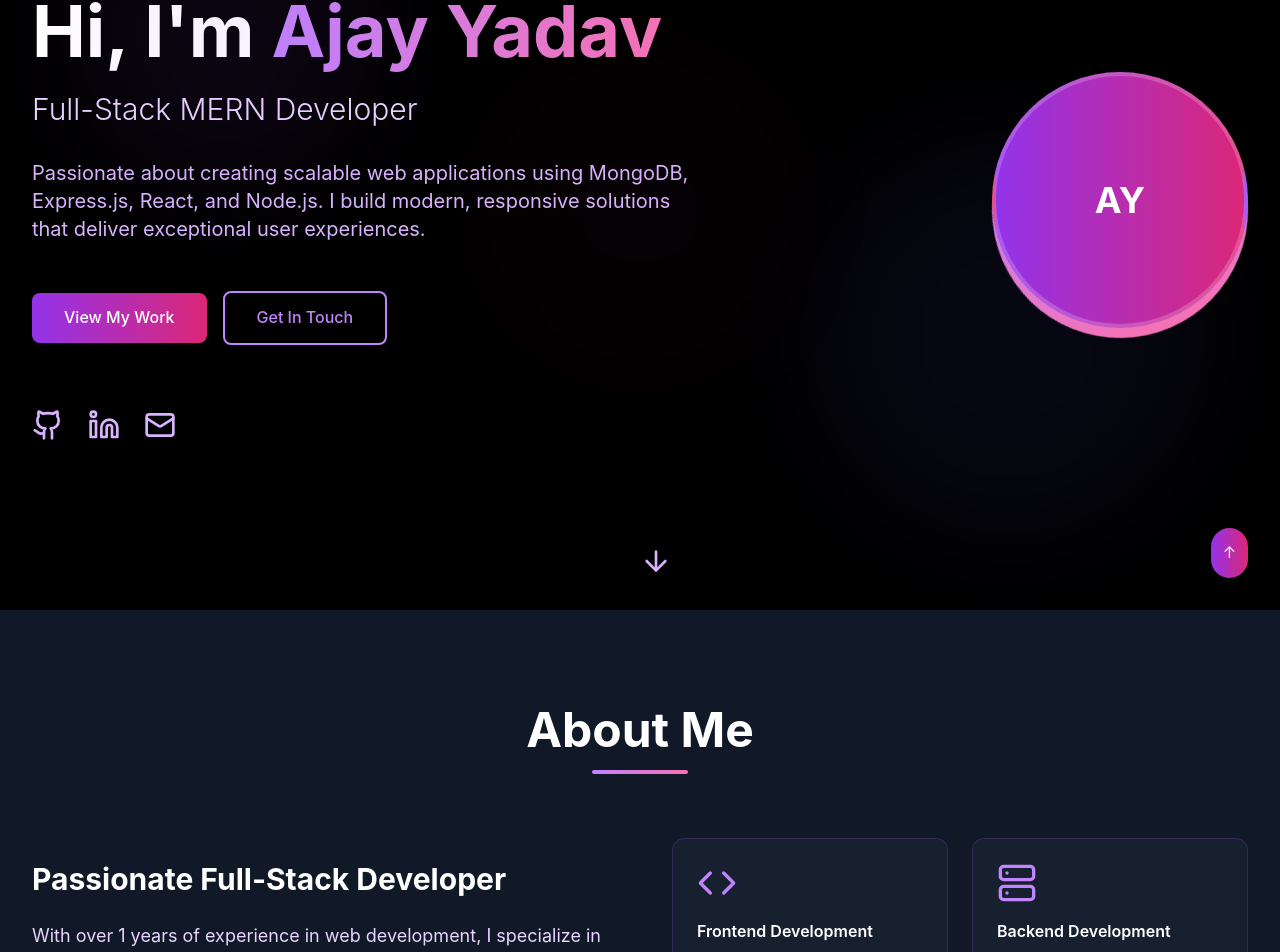
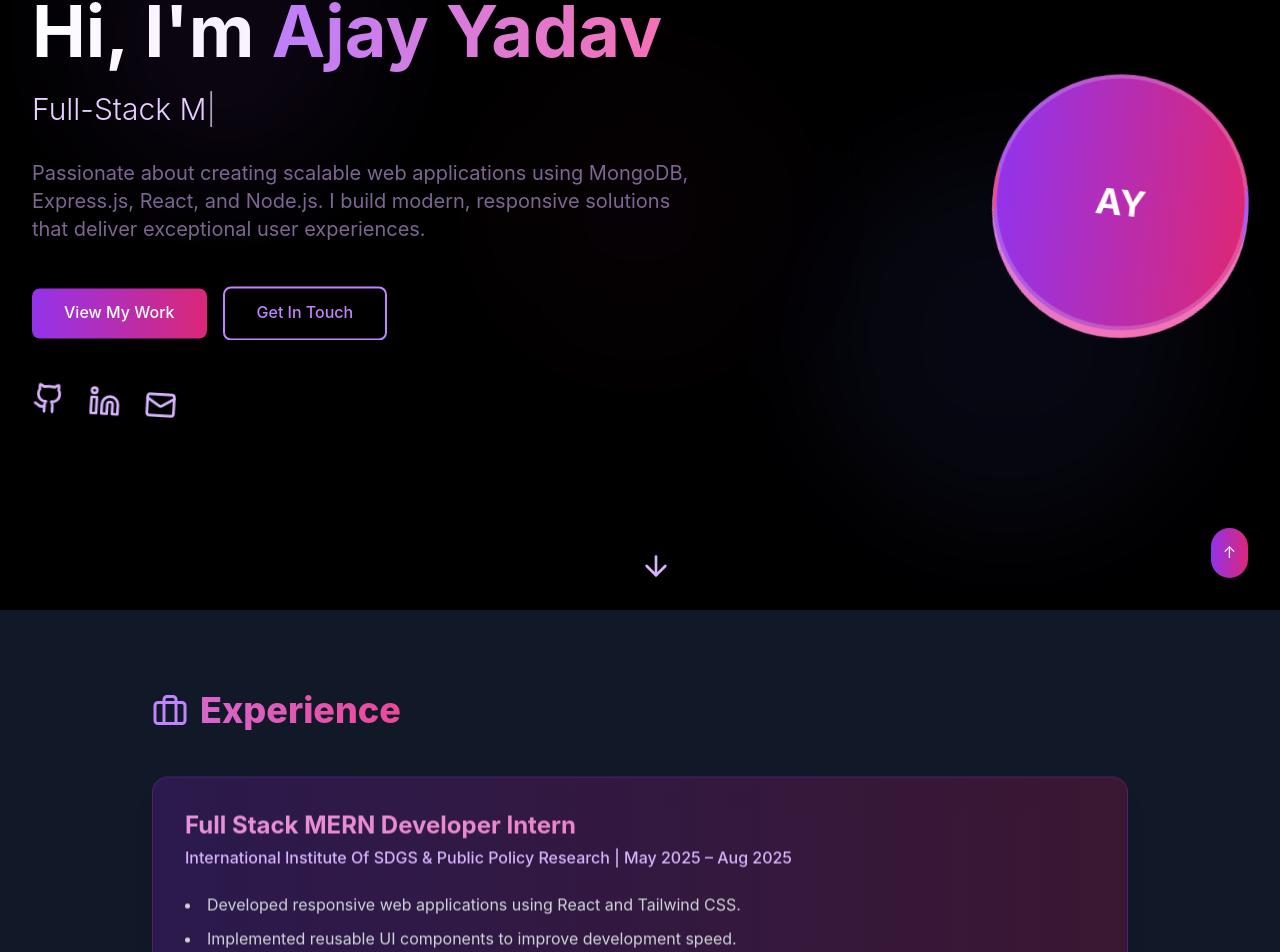
Before and after one commit to ajay23407/Portfolio, a React (Vite) app: page / in a window 1280 px wide. Shown: the part 190-1142 px from the top of the page. Built offline with nearby package versions, Linux system fonts and the light colour scheme.

Commit message:
update animation

```diff
--- a/package.json
+++ b/package.json
@@ -12,6 +12,7 @@
   },
   "dependencies": {
     "@supabase/supabase-js": "^2.57.4",
+    "framer-motion": "^12.23.22",
     "lottie-react": "^2.4.1",
     "lucide-react": "^0.344.0",
     "react": "^18.3.1",
--- a/src/App.tsx
+++ b/src/App.tsx
@@ -9,6 +9,7 @@ import Skills from "./components/Skills";
 import Projects from "./components/Projects";
 import Contact from "./components/Contact";
 import Footer from "./components/Footer";
+import Experience from "./components/Experience";
 
 function App() {
   const [showAnimation, setShowAnimation] = useState(true);
@@ -79,6 +80,7 @@ function App() {
     <div className="min-h-screen bg-black text-white">
       <Header />
       <Hero />
+      <Experience />
       <About />
       <Skills />
       <Projects />
--- /dev/null
+++ b/src/components/Experience.tsx
@@ -0,0 +1,71 @@
+"use client";
+import { Briefcase } from "lucide-react";
+import { motion } from "framer-motion";
+
+const experiences = [
+  {
+    role: "Full Stack MERN Developer Intern",
+    company:
+      "International Institute Of SDGS & Public Policy Research",
+    period: "May 2025 – Aug 2025",
+    description: [
+      "Developed responsive web applications using React and Tailwind CSS.",
+      "Implemented reusable UI components to improve development speed.",
+      "Worked with REST APIs for dynamic data rendering.",
+    ],
+  },
+];
+
+const Experience = () => {
+  return (
+    <section
+      id="experience"
+      className="py-20 bg-gray-900 text-white relative overflow-hidden"
+    >
+      <div className="max-w-5xl mx-auto px-6 relative z-10">
+        <h2 className="text-4xl font-extrabold mb-12 flex items-center gap-3">
+          <Briefcase className="w-9 h-9 text-purple-400" />
+          <span className="bg-gradient-to-r from-purple-400 to-pink-500 bg-clip-text text-transparent animate-gradient">
+            Experience
+          </span>
+        </h2>
+
+        <div className="space-y-12">
+          {experiences.map((exp, index) => (
+            <motion.div
+              key={index}
+              className="group bg-gradient-to-r from-purple-800/30 to-pink-800/30 backdrop-blur-lg p-8 rounded-2xl shadow-xl border border-purple-600/30 hover:shadow-purple-500/60 transition"
+              animate={{ y: [0, -10, 0] }}
+              transition={{ repeat: Infinity, duration: 8, ease: "easeInOut" }}
+            >
+              <h3 className="text-2xl font-bold bg-gradient-to-r from-purple-300 to-pink-400 bg-clip-text text-transparent animate-gradient">
+                {exp.role}
+              </h3>
+
+              <p className="text-purple-300 font-medium mt-1">
+                {exp.company} | {exp.period}
+              </p>
+
+              <ul className="list-disc list-inside mt-5 space-y-2 text-gray-300 leading-relaxed">
+                {exp.description.map((item, i) => (
+                  <motion.li
+                    key={i}
+                    className="transition-all duration-300 group-hover:text-purple-400 group-hover:drop-shadow-[0_0_10px_rgba(156,163,175,0.8)] group-hover:drop-shadow-[0_0_20px_rgba(156,163,175,1)]"
+                    initial={{ opacity: 0, x: -10 }}
+                    whileInView={{ opacity: 1, x: 0 }}
+                    transition={{ delay: i * 0.3 }}
+                    viewport={{ once: true }}
+                  >
+                    {item}
+                  </motion.li>
+                ))}
+              </ul>
+            </motion.div>
+          ))}
+        </div>
+      </div>
+    </section>
+  );
+};
+
+export default Experience;
--- a/src/components/Hero.tsx
+++ b/src/components/Hero.tsx
@@ -1,25 +1,8 @@
 import { ArrowDown, Github, Linkedin, Mail } from "lucide-react";
-// import { useEffect, useState, useRef } from "react";
-// import backgroundAnim from "../animations/background.json";
-// import Lottie from "lottie-react";
+import { motion } from "framer-motion";
+import { useState, useEffect } from "react";
 
 const Hero = () => {
-  // // const [showAnimation, setShowAnimation] = useState(true); // 👈 Initially show animation
-  // const lottieRef = useRef<any>(null);
-
-  // useEffect(() => {
-  //   if (lottieRef.current) {
-  //     lottieRef.current.setSpeed(1); // set speed of animation
-  //   }
-
-    // Hide animation after it finishes (or after a delay)
-    // const timer = setTimeout(() => {
-    //   setShowAnimation(false);
-    // }, 4000); // 👈 Adjust duration based on your animation length
-
-  //   return () => clearTimeout(timer);
-  // }, []);
-
   const scrollToSection = (sectionId: string) => {
     const element = document.getElementById(sectionId);
     if (element) {
@@ -27,79 +10,106 @@ const Hero = () => {
     }
   };
 
-//  if (showAnimation) {
-//   return (
-//     <div className="flex items-center justify-center min-h-screen w-full bg-black">
-//       <Lottie
-//         lottieRef={lottieRef}
-//         animationData={backgroundAnim}
-//         loop={false} // play once
-//         autoplay
-//         className="w-full h-full" // 👈 full screen
-//       />
-//     </div>
-//   );
-// }
+  // ---------- TYPEWRITER ANIMATION ----------
+  const text = "Full-Stack MERN Developer";
+  const [displayText, setDisplayText] = useState("");
+  const [index, setIndex] = useState(0);
+  const [isDeleting, setIsDeleting] = useState(false);
+
+  useEffect(() => {
+    const timeout = setTimeout(() => {
+      if (!isDeleting) {
+        setDisplayText(text.slice(0, index + 1));
+        setIndex((prev) => prev + 1);
+
+        if (index === text.length) {
+          setTimeout(() => setIsDeleting(true), 1000); // wait before deleting
+        }
+      } else {
+        setDisplayText(text.slice(0, index - 1));
+        setIndex((prev) => prev - 1);
+
+        if (index === 0) {
+          setIsDeleting(false);
+        }
+      }
+    }, isDeleting ? 80 : 120); // typing speed
+
+    return () => clearTimeout(timeout);
+  }, [index, isDeleting]);
 
   return (
     <section
       id="hero"
       className="min-h-screen flex items-center justify-center bg-gradient-to-br bg-black relative overflow-hidden"
     >
-      {/* Background Animation
-      <Lottie
-        animationData={backgroundAnim}
-        loop
-        autoplay
-        className="absolute inset-0 w-full h-full opacity-60"
-      /> */}
-
-      {/* Animated background elements */}
+      {/* Animated background */}
       <div className="absolute inset-0">
         <div className="absolute top-20 left-20 w-72 h-72 bg-purple-500/10 rounded-full blur-3xl animate-pulse"></div>
         <div className="absolute bottom-20 right-20 w-96 h-96 bg-indigo-500/10 rounded-full blur-3xl animate-pulse delay-1000"></div>
-        <div className="absolute top-1/2 left-1/2 transform -translate-x-1/2 -translate-y-1/2 w-80 h-80 bg-pink-500/5 rounded-full blur-3xl animate-pulse delay-500"></div>
+        <div className="absolute top-1/2 left-1/2 -translate-x-1/2 -translate-y-1/2 w-80 h-80 bg-pink-500/5 rounded-full blur-3xl animate-pulse delay-500"></div>
       </div>
 
       {/* Main Content */}
       <div className="max-w-7xl mx-auto px-4 sm:px-6 lg:px-8 w-full">
-        <div
-          className={`flex flex-col md:flex-row items-center justify-between gap-12 transition-all duration-1000 opacity-100`}
-        >
+        <div className="flex flex-col md:flex-row items-center justify-between gap-12">
           {/* Profile */}
-          <div className="flex-shrink-0 flex justify-center md:justify-end order-1 md:order-2 mb-8 md:mb-0 mt-16 md:mt-0">
+          <motion.div
+            className="flex-shrink-0 flex justify-center md:justify-end order-1 md:order-2 mb-8 md:mb-0 mt-16 md:mt-0"
+            animate={{ rotate: [0, 10, -10, 0] }}
+            transition={{ repeat: Infinity, duration: 6, ease: "easeInOut" }}
+          >
             <div className="w-40 h-40 md:w-64 md:h-64 relative">
               <div className="absolute inset-0 bg-gradient-to-r from-purple-400 to-pink-400 rounded-full animate-spin-slow"></div>
-              <div
+              <motion.div
                 className="w-full h-full flex items-center justify-center rounded-full
-             bg-gradient-to-r from-purple-600 to-pink-600
-             text-white text-4xl font-bold border-4 border-white/20
-             relative z-10 animate-float"
+                  bg-gradient-to-r from-purple-600 to-pink-600
+                  text-white text-4xl font-bold border-4 border-white/20
+                  relative z-10"
+                animate={{ y: [0, -10, 0] }}
+                transition={{ repeat: Infinity, duration: 3, ease: "easeInOut" }}
               >
                 AY
-              </div>
+              </motion.div>
             </div>
-          </div>
+          </motion.div>
 
           {/* Text */}
           <div className="flex-1 text-center md:text-left mt-6 md:mt-20 order-2 md:order-1">
-            <h1 className="text-5xl md:text-7xl font-bold text-white mb-6">
+            {/* Name */}
+            <motion.h1
+              className="text-5xl md:text-7xl font-bold text-white mb-6"
+
+            >
               Hi, I'm{" "}
               <span className="text-transparent bg-clip-text bg-gradient-to-r from-purple-400 to-pink-400">
                 Ajay Yadav
               </span>
-            </h1>
+            </motion.h1>
+
+            {/* TYPEWRITER ROLE */}
             <h2 className="text-2xl md:text-3xl text-purple-200 mb-8 font-light">
-              Full-Stack MERN Developer
+              {displayText}
+              <span className="animate-pulse">|</span>
             </h2>
-            <p className="text-lg md:text-xl text-purple-300 mb-12 max-w-2xl leading-relaxed">
+
+            {/* Description */}
+            <motion.p
+              className="text-lg md:text-xl text-purple-300 mb-12 max-w-2xl leading-relaxed"
+              animate={{ opacity: [1, 0.5, 1] }}
+              transition={{ repeat: Infinity, duration: 4, ease: "easeInOut" }}
+            >
               Passionate about creating scalable web applications using MongoDB,
               Express.js, React, and Node.js. I build modern, responsive
               solutions that deliver exceptional user experiences.
-            </p>
+            </motion.p>
 
             {/* Buttons */}
-            <div className="flex flex-col sm:flex-row gap-4 md:justify-start justify-center items-center mb-16">
+            <motion.div
+              className="flex flex-col sm:flex-row gap-4 md:justify-start justify-center items-center mb-16"
+              animate={{ y: [0, -6, 0] }}
+              transition={{ repeat: Infinity, duration: 2, ease: "easeInOut" }}
+            >
               <button
                 onClick={() => scrollToSection("projects")}
                 className="bg-gradient-to-r from-purple-600 to-pink-600 text-white px-8 py-3 rounded-lg hover:from-purple-700 hover:to-pink-700 transition-all duration-300 transform hover:scale-105 font-medium shadow-lg hover:shadow-purple-500/25"
@@ -112,10 +122,14 @@ const Hero = () => {
               >
                 Get In Touch
               </button>
-            </div>
+            </motion.div>
 
             {/* Social Links */}
-            <div className="flex justify-center md:justify-start space-x-6 mb-16">
+            <motion.div
+              className="flex justify-center md:justify-start space-x-6 mb-16"
+              animate={{ rotate: [0, 5, -5, 0] }}
+              transition={{ repeat: Infinity, duration: 5, ease: "easeInOut" }}
+            >
               <a
                 href="https://github.com/ajay23407"
                 target="_blank"
@@ -138,18 +152,20 @@ const Hero = () => {
               >
                 <Mail size={32} />
               </a>
-            </div>
+            </motion.div>
           </div>
         </div>
       </div>
 
       {/* Scroll Down */}
-      <button
+      <motion.button
         onClick={() => scrollToSection("about")}
-        className="absolute bottom-8 left-1/2 transform -translate-x-1/2 text-purple-300 hover:text-purple-100 transition-colors duration-300 animate-bounce"
+        className="absolute bottom-8 left-1/2 transform -translate-x-1/2 text-purple-300 hover:text-purple-100 transition-colors duration-300"
+        animate={{ y: [0, 15, 0] }}
+        transition={{ repeat: Infinity, duration: 1.8, ease: "easeInOut" }}
       >
         <ArrowDown size={32} />
-      </button>
+      </motion.button>
     </section>
   );
 };
--- a/src/components/Projects.tsx
+++ b/src/components/Projects.tsx
@@ -136,7 +136,7 @@ const Projects = () => {
 
         <div className="text-center mt-16">
           <a
-            href="https://github.com"
+            href="https://github.com/ajay23407"
             target="_blank"
             rel="noopener noreferrer"
             className={`inline-flex items-center bg-gradient-to-r from-purple-600 to-pink-600 text-white px-8 py-3 rounded-lg hover:from-purple-700 hover:to-pink-700 transition-all duration-300 transform hover:scale-105 font-medium shadow-lg hover:shadow-purple-500/25 ${isVisible ? 'opacity-100 translate-y-0' : 'opacity-0 translate-y-10'}`}
--- a/src/components/Skills.tsx
+++ b/src/components/Skills.tsx
@@ -34,7 +34,7 @@ const Skills = () => {
       title: "Database & Tools",
       gradient: "from-pink-500 to-purple-500",
       glow: "shadow-[0_0_30px_rgba(236,72,153,0.7)]",
-      skills: ["MongoDB", "Git/GitHub"],
+      skills: ["MongoDB", "Git/GitHub","Postman","VS Code","vercel"],
     },
   ];
 
--- a/src/index.css
+++ b/src/index.css
@@ -1,6 +1,7 @@
 @tailwind base;
 @tailwind components;
 @tailwind utilities;
+
 
 @keyframes slide-up {
   from {
```
Also changed, not shown: 1 other file (tests, documents, lock files or other folders).
